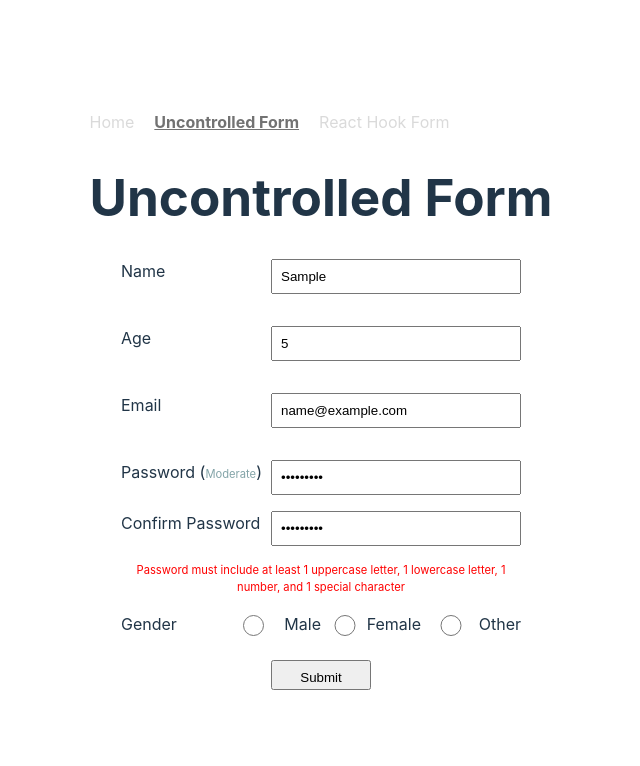
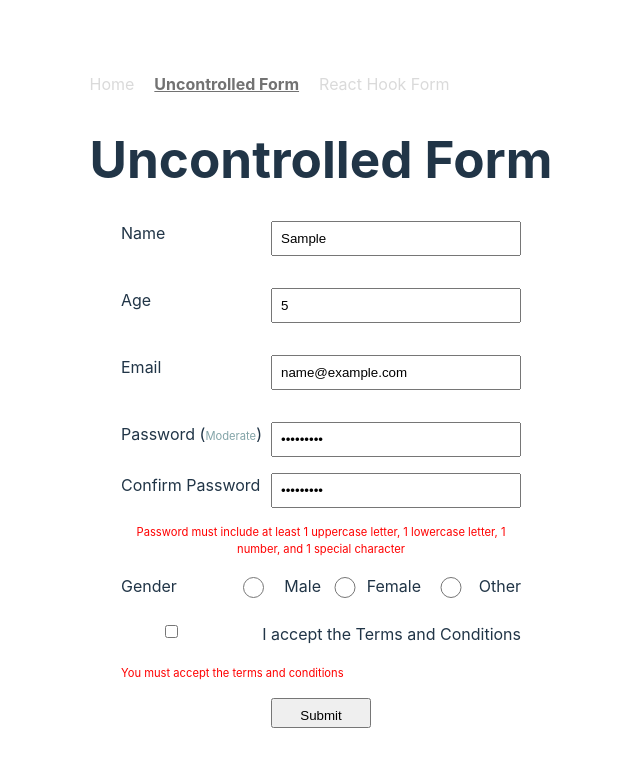
Before and after one commit to guz86/ReactTask, a React (Vite) app: page /uncontrolled-form in a window 1280 px wide. Both pictures are taken after typing "Sample", "5", "name@example.com", "Sample123", "Sample123" into the empty fields and a click on the input "Submit". Shown: the top 766 px of the page, without its empty margins (319-959 px from the left). Built offline with nearby package versions, Linux system fonts and the light colour scheme.

Commit message:
feat: add termsAccepted for form

```diff
--- a/src/app/features/reacthookform/reacthookformSlice.ts
+++ b/src/app/features/reacthookform/reacthookformSlice.ts
@@ -6,6 +6,7 @@ interface FormState {
   email: string;
   password: string;
   gender: string;
+  termsAccepted: boolean;
 }
 
 const initialState: FormState = {
@@ -14,6 +15,7 @@ const initialState: FormState = {
   email: '',
   password: '',
   gender: '',
+  termsAccepted: false,
 };
 
 const reacthookformSlice = createSlice({
@@ -26,6 +28,7 @@ const reacthookformSlice = createSlice({
       state.email = action.payload.email;
       state.password = action.payload.password;
       state.gender = action.payload.gender;
+      state.termsAccepted = action.payload.termsAccepted;
     },
   },
 });
--- a/src/components/Main/Main.tsx
+++ b/src/components/Main/Main.tsx
@@ -16,6 +16,7 @@ export const Main = () => {
             <p>Email: {user.email}</p>
             <p>Password: {user.password}</p>
             <p>Gender: {user.gender}</p>
+            <p>Terms accepted: {user.termsAccepted.toString()}</p>
           </div>
         ) : (
           <p>No data available</p>
--- a/src/components/Uncontrolled/UncontrolledForm.css
+++ b/src/components/Uncontrolled/UncontrolledForm.css
@@ -53,3 +53,10 @@
   gap: 0rem;
   max-width: 100px;
 }
+
+.checkbox label {
+  display: flex;
+  gap: 0rem;
+  max-width: 100px;
+  justify-content: space-evenly;
+}
--- a/src/components/Uncontrolled/UncontrolledForm.tsx
+++ b/src/components/Uncontrolled/UncontrolledForm.tsx
@@ -10,6 +10,7 @@ interface IFormInput {
   email: string;
   password: string;
   gender: string;
+  termsAccepted: boolean;
 }
 
 export const UncontrolledForm = () => {
@@ -22,6 +23,7 @@ export const UncontrolledForm = () => {
     email: '',
     password: '',
     gender: '',
+    termsAccepted: false,
   });
   const [errors, setErrors] = useState<
     Partial<Record<keyof IFormInput, string>>
@@ -67,12 +69,18 @@ export const UncontrolledForm = () => {
     }));
   };
 
+  const handleTermsChange = (e: React.ChangeEvent<HTMLInputElement>) => {
+    setFormData((prevData) => ({
+      ...prevData,
+      termsAccepted: e.target.checked,
+    }));
+  };
+
   const handleSubmit = (e: React.FormEvent<HTMLFormElement>) => {
     e.preventDefault();
 
     const newErrors: Partial<Record<keyof IFormInput, string>> = {};
 
-    // Проверка обязательных полей и их значений
     if (!formData.name) {
       newErrors.name = 'Name is required';
     } else if (!/^[A-ZА-Я]/.test(formData.name)) {
@@ -104,13 +112,24 @@ export const UncontrolledForm = () => {
       newErrors.password = 'Passwords must match';
     }
 
+    if (!formData.termsAccepted) {
+      newErrors.termsAccepted = 'You must accept the terms and conditions';
+    }
+
     if (Object.keys(newErrors).length > 0) {
       setErrors(newErrors);
       return;
     }
 
     dispatch(setUserData({ ...formData, password: formData.password }));
-    setFormData({ name: '', age: 0, email: '', password: '', gender: '' });
+    setFormData({
+      name: '',
+      age: 0,
+      email: '',
+      password: '',
+      gender: '',
+      termsAccepted: false,
+    });
     setConfirmPassword('');
     navigate('/');
   };
@@ -225,6 +244,23 @@ export const UncontrolledForm = () => {
           </div>
         </div>
 
+        <div className="checkbox">
+          <label>
+            <input
+              type="checkbox"
+              name="termsAccepted"
+              checked={formData.termsAccepted}
+              onChange={handleTermsChange}
+            />
+          </label>
+          <>I accept the Terms and Conditions</>
+        </div>
+        <div>
+          {errors.termsAccepted && (
+            <p className="error-message">{errors.termsAccepted}</p>
+          )}
+        </div>
+
         <input type="submit" value="Submit" />
       </form>
     </>
```
